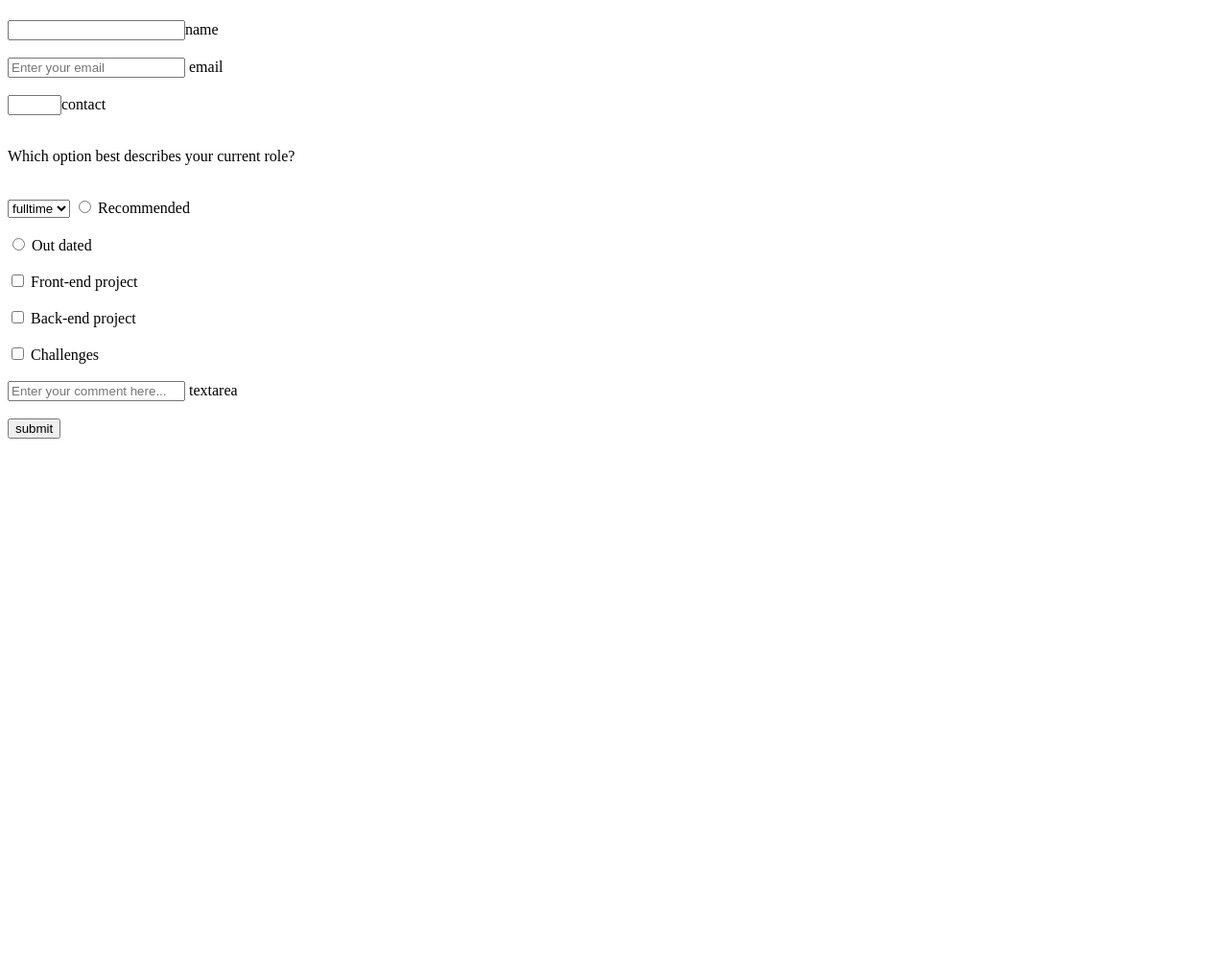
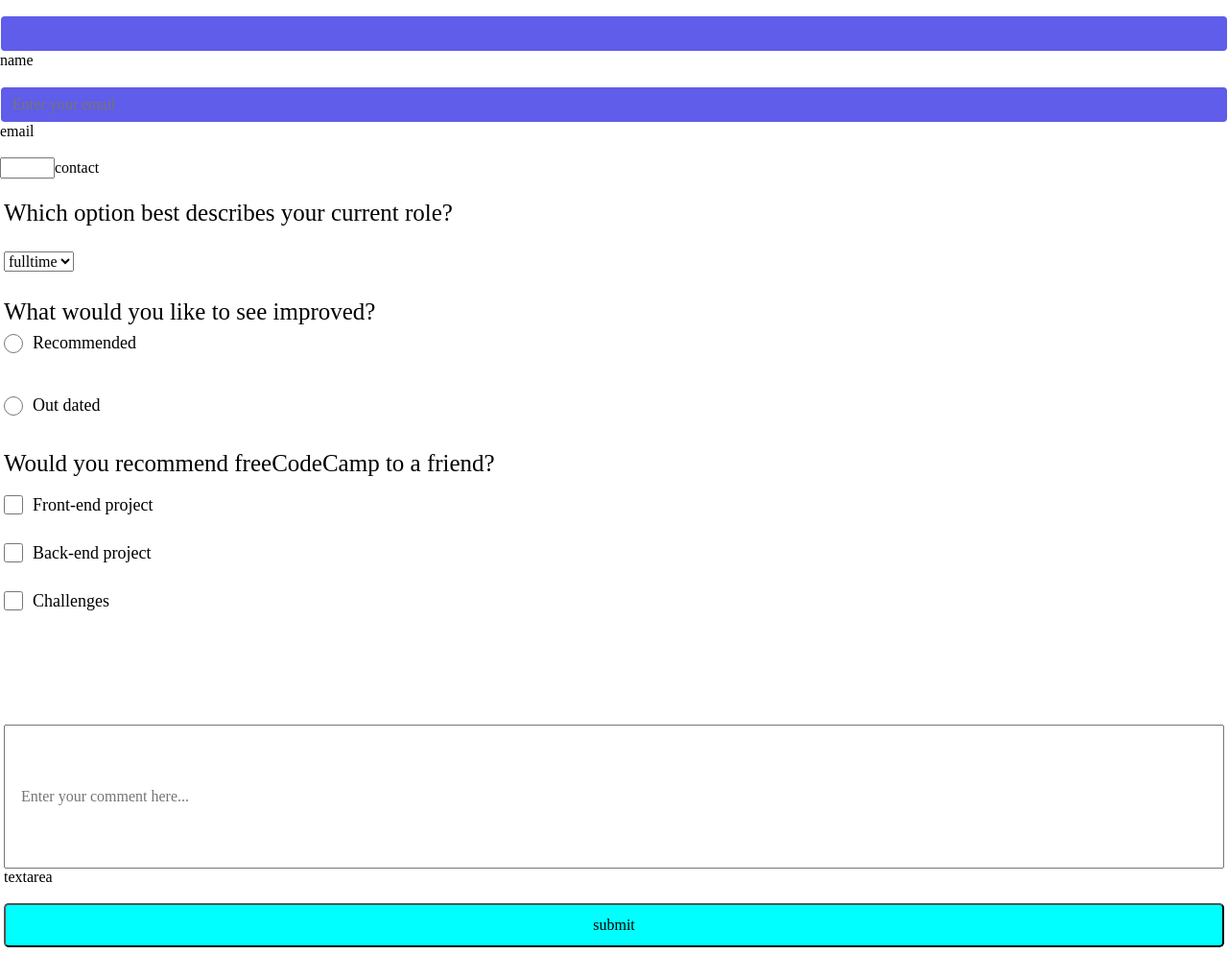
Before and after one commit to Berucan/HtmlProject, a plain HTML site: page index.html in a window 1280 px wide. Shown: the whole page at 96% size. Before the commit the page ends 800 px from the top, so only its background shows below. Drawn offline with Linux system fonts and the light colour scheme.

Commit message:
added css

```diff
--- a/css/style.css
+++ b/css/style.css
@@ -0,0 +1,97 @@
+
+* {
+    margin: 0;
+    padding: 0;
+  box-sizing: border-box;
+}
+    body {
+        height: 100%;
+        display: flex;
+        align-items: centre;
+        flex-direction: column;
+    }
+
+    h1 {
+        font-weight: 500;
+        line-height: 1.2;
+      }
+
+      p {
+        font-size: 25px;
+      }
+
+      h1,
+      p {
+        margin-top: 0;
+        margin-bottom: 0.5rem;
+      }
+
+      label {
+        display: flex;
+        align-items: center;
+        font-size: 1.125rem;
+        margin-bottom: 0.5rem;
+      }
+
+      input,
+      button,
+      select,
+      textarea {
+        margin: 0;
+        font-family: inherit;
+        font-size: inherit;
+        line-height: inherit;
+      }
+    .form-section {
+        margin: 0 auto 1.25rem auto;
+        padding: 0.25rem;
+      }
+      .form-action{
+        display: block;
+        width: 100%;
+        height: 2.375rem;
+        padding: 0.375rem 0.75rem;
+        color: #1c72c4;
+        background-color: rgb(95, 93, 233);
+        background-clip: padding-box;
+        border: 1px solid white;
+        border-radius: 0.25rem;
+        transition: border-color 0.15s ease-in-out, box-shadow 0.15s ease-in-out;
+      }
+
+
+      .form-action:focus {
+        border-color: #80bdff;
+        outline: 0;
+        box-shadow: 0 0 0 0.2rem rgba(0, 123, 255, 0.25);
+      }
+
+      .radio-button,
+      .checkbox-button {
+       display: inline-block;
+       margin-right: 0.625rem;
+       min-height: 1.25rem;
+       min-width: 1.25rem;
+    }
+
+    .text-center {
+        text-align: center;
+      }
+
+
+      .textarea-input {
+        min-height: 150px;
+        width: 100%;
+        padding: 16px;
+        resize: vertical;
+      }
+
+      #submit {
+        display: block;
+        width: 100%;
+        padding: 0.75rem;
+        background:cyan;
+        color: inherit;
+        border-radius: 5px;
+        cursor: pointer;
+      }
--- a/index.html
+++ b/index.html
@@ -10,38 +10,50 @@
     <h1 id="title"> </h1>
      <p id="description"> </p>
 
-  <div>
+
     <form id="survey-form">
-      <input id="name" type= "text"required>name <br><br>
-      <input id="email" type = "email"placeholder = "Enter your email" required> email<br><br>
+      <input id="name" type= "text" class = "form-action" required>name <br><br>
+      <input id="email" type = "email"placeholder = "Enter your email" class = "form-action" required> email<br><br>
       <input id="number" type ="number" min = "1" max = "10">contact<br><br>
 
+      <div class = "form-section">
           <p> Which option best describes your current role?</p><br>
         <select id="dropdown" class="form-control" required>
         <option value= "learner"> fulltime </option>
         <option value= "job"> fulltime </option>
           <option value= "others"> others</option>
         </select>
+      </div>
 
+      <div class = "form-section">
+        <p>What would you like to see improved?</p>
        <label for = "Recommended">
-      <input type ="Radio" name = "Recommended">
-         Recommended</lablel><br><br>
+      <input type ="Radio" name = "Recommended" class = "radio-button">
+         Recommended</label><br><br>
         <label for = "Out dated">
-       <input type ="Radio" name = "Out dated">
+       <input type ="Radio" name = "Out dated" class = "radio-button">
           Out dated</label>
+        </div>
 
+      <div class = "form-section">
+        <p>Would you recommend freeCodeCamp to a friend?</p>
         <label for = "Front-end project" ><br><br>
-        <input type = "checkbox" value = "Front-end projects">
+        <input type = "checkbox" value = "Front-end projects" class = "checkbox-button">
         Front-end project</label>
         <label for = "Back-end project" ><br><br>
-        <input type = "checkbox" value = "Back-end project">
+        <input type = "checkbox" value = "Back-end project" class = "checkbox-button">
          Back-end project</label>
         <label for = "challenges" ><br><br>
-        <input type = "checkbox" value = "Challenges">
+        <input type = "checkbox" value = "Challenges" class = "checkbox-button">
          Challenges</label> <br><br>
+        </div>
 
+        <div class = "form-section">
         <label for = "textarea">
-        <input type = "text" placeholder="Enter your comment here...">
+        </label>
+      </div>
+        <div class = "form-section">
+        <input type = "text" class = "textarea-input" placeholder="Enter your comment here...">
           textarea </label><br><br>
         <input id="submit" type = "submit" value = "submit"> </b>
       </div>
```
